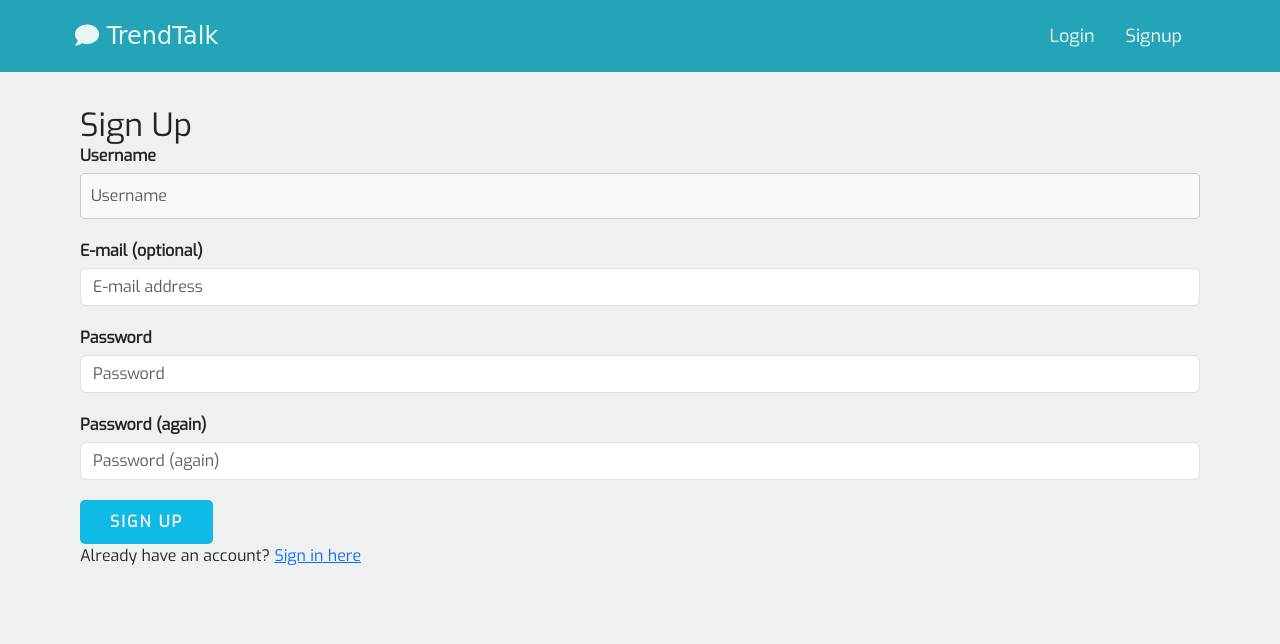
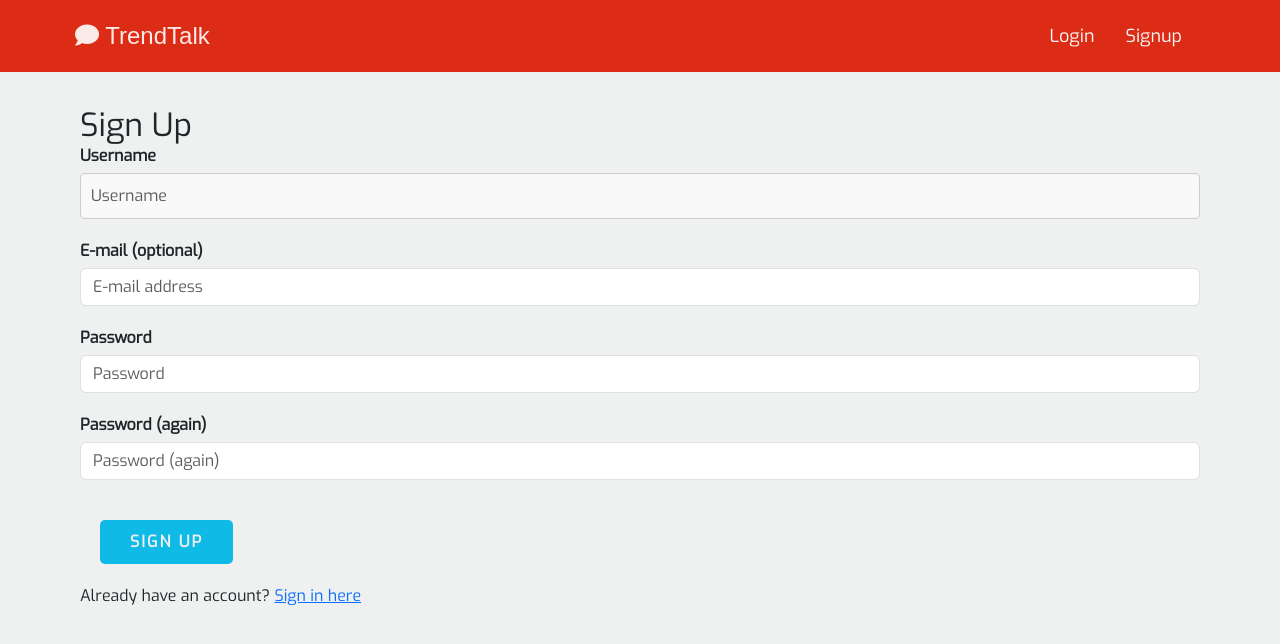
Before and after one commit to DavidcD8/TrendTalk, a Django app: page /accounts/signup/ in a window 1280 px wide. Shown: the top 644 px of the page. Run offline with Django 4.2, Linux system fonts and the light colour scheme; some libraries are stand-ins or nearby versions.

Commit message:
changed navbar color and logot font. change animation in welcome page content. and add margin to content.

```diff
--- a/static/css/styles.css
+++ b/static/css/styles.css
@@ -1,7 +1,7 @@
   .navbar-light .navbar-brand {
       color: rgba(255, 255, 255, 0.9);
       font-size: x-large;
-      font-family: 'Bruno Ace SC', cursive;
+      font-family: 'Play', sans-serif;
   }
 
 
@@ -20,7 +20,7 @@
   }
 
   .bg-light {
-      background-color: #23a5b7 !important;
+      background-color: #dc2c15 !important;
       font-family: "Your Modern Font", sans-serif;
   }
 
@@ -718,7 +718,6 @@
       box-sizing: border-box;
   }
 
-  /* Style the welcome container */
   .welcome-container {
       background-color: #111;
       color: #fff;
@@ -729,7 +728,6 @@
       align-items: center;
       justify-content: center;
       padding: 20px;
-      /* Add padding to the container */
       overflow: hidden;
       position: relative;
   }
@@ -745,7 +743,7 @@
   .welcome-content {
       z-index: 1;
       position: relative;
-      animation: slideInUp 1s ease-in-out 1s;
+      animation: slideInUp 1s ease-in-out 0.1s;
       max-width: 100%;
   }
 
@@ -762,7 +760,7 @@
   .welcome-description {
       font-size: 1.2rem;
       font-weight: 300;
-      margin-bottom: 2rem;
+
       max-width: 600px;
       margin: 0 auto;
   }
@@ -776,6 +774,7 @@
       letter-spacing: 2px;
       padding: 10px 30px;
       transition: background-color 0.3s ease;
+      margin: 20px;
   }
 
   .btn-primary:hover {
```
